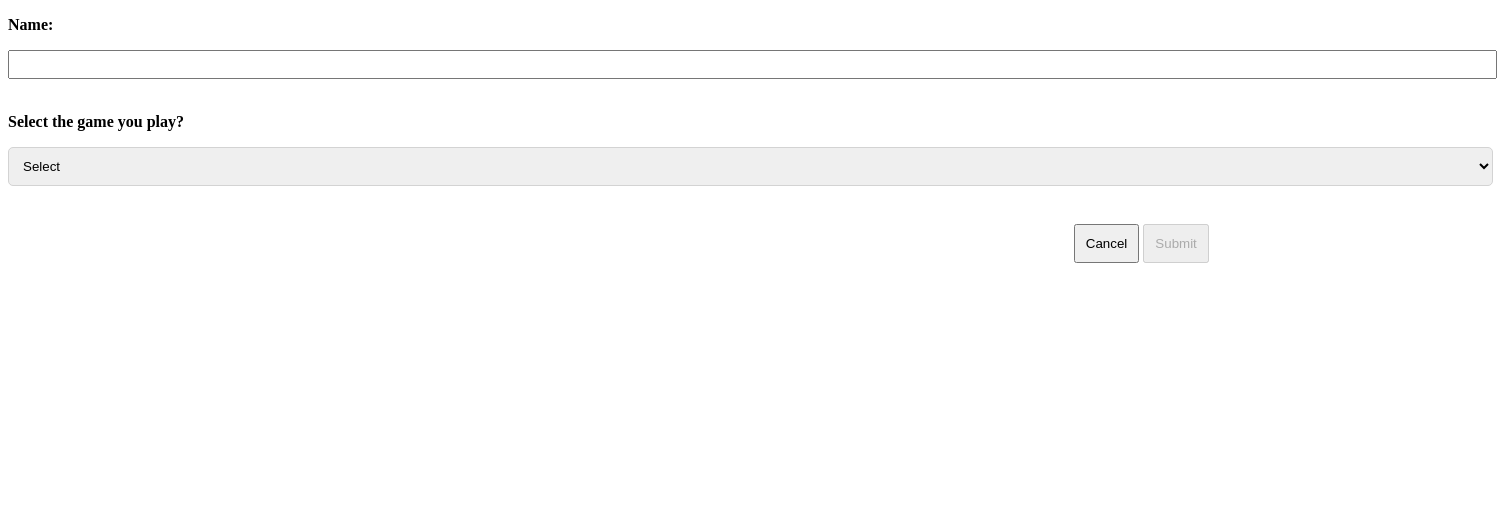
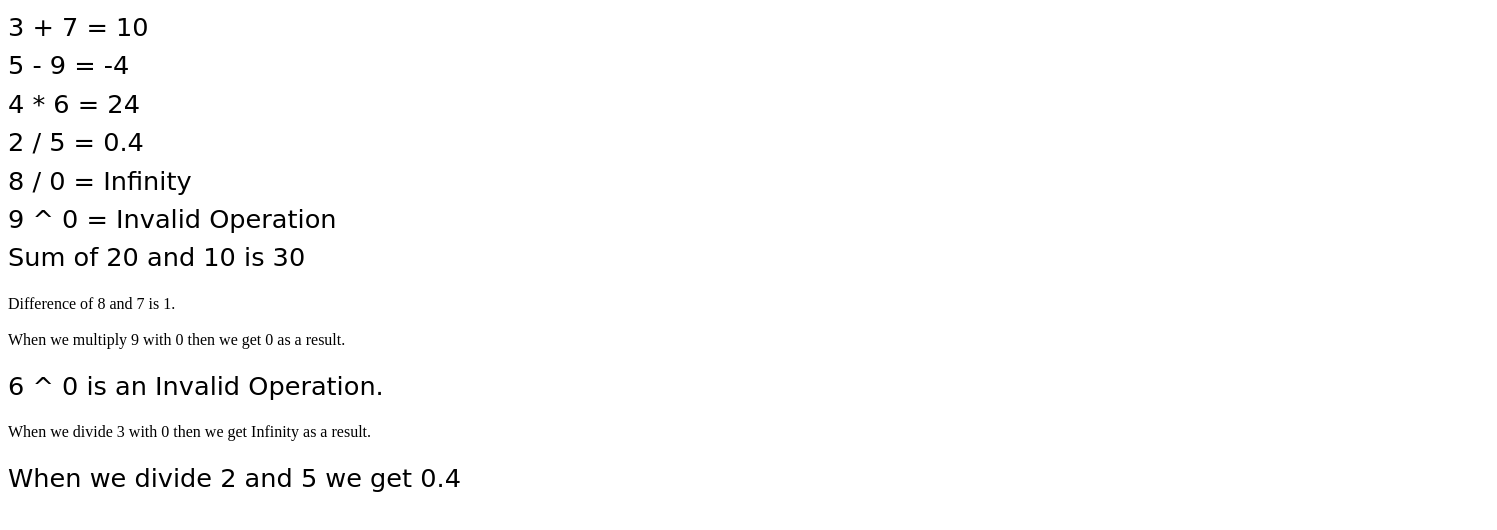
Before and after one commit to AbhishekSuccessive20/javascript-client, a React (Create React App) app: page / in a window 1280 px wide. Shown: the top 530 px of the page, 1497 px wide, since content can reach past the window. Built offline with nearby package versions, Linux system fonts and the light colour scheme.

Commit message:
added files for material-ui

```diff
--- a/package.json
+++ b/package.json
@@ -3,9 +3,12 @@
   "version": "0.1.0",
   "private": true,
   "dependencies": {
+    "@material-ui/core": "^4.11.2",
+    "@material-ui/icons": "^4.11.2",
     "@testing-library/jest-dom": "^5.11.6",
     "@testing-library/react": "^11.2.2",
     "@testing-library/user-event": "^12.5.0",
+    "material-ui": "^1.0.0-beta.47",
     "prop-types": "^15.7.2",
     "react": "^17.0.1",
     "react-dom": "^17.0.1",
--- a/src/App.jsx
+++ b/src/App.jsx
@@ -1,11 +1,13 @@
 import React from 'react';
-import { InputDemo } from './pages';
+import { ThemeProvider } from '@material-ui/core/styles';
+import { ChildrenDemo } from './pages';
+import theme from './theme';
 
 function App() {
   return (
-    <div>
-      <InputDemo />
-    </div>
+    <ThemeProvider theme={theme}>
+      <ChildrenDemo />
+    </ThemeProvider>
   );
 }
 
--- /dev/null
+++ b/src/components/Math/Math.jsx
@@ -0,0 +1,31 @@
+import PropTypes from 'prop-types';
+import { operatorList } from '../../configs/constants';
+
+const calculateResult = (first, second, operator) => {
+  if (operatorList.includes(operator)) {
+    // eslint-disable-next-line no-eval
+    const result = eval(`${first} ${operator} ${second}`);
+    return result;
+  }
+  return 'Invalid Operation';
+};
+
+const Math = (props) => {
+  const {
+    first,
+    second,
+    operator,
+    children,
+  } = props;
+  const result = calculateResult(first, second, operator);
+  return children ? children(first, second, operator, result) : `${first} ${operator} ${second} = ${result}`;
+};
+
+Math.propTypes = {
+  first: PropTypes.number.isRequired,
+  second: PropTypes.number.isRequired,
+  operator: PropTypes.string.isRequired,
+  children: PropTypes.func,
+};
+
+export default Math;
--- /dev/null
+++ b/src/components/Math/index.js
@@ -0,0 +1 @@
+export { default as Math } from './Math';
--- a/src/configs/constants.js
+++ b/src/configs/constants.js
@@ -1,5 +1,7 @@
 export const PUBLIC_IMAGE_FOLDER = '/images/';
 export const DEFAULT_BANNER_IMAGE = 'banners/default.png';
+
+export const operatorList = ['+', '-', '*', '/'];
 
 export const options = [
   { label: 'Cricket', value: 'cricket' },
--- /dev/null
+++ b/src/pages/Childrendemo/ChildrenDemo.jsx
@@ -0,0 +1,78 @@
+import React, { Component } from 'react';
+import { Typography } from '@material-ui/core';
+import { Math } from '../../components/Math';
+
+class ChildrenDemo extends Component {
+  constructor(props) {
+    super(props);
+    this.state = {};
+  }
+
+  render() {
+    return (
+      <>
+        <Typography>
+          <Math first={3} second={7} operator="+" />
+        </Typography>
+        <Typography>
+          <Math first={5} second={9} operator="-" />
+        </Typography>
+        <Typography>
+          <Math first={4} second={6} operator="*" />
+        </Typography>
+        <Typography>
+          <Math first={2} second={5} operator="/" />
+        </Typography>
+        <Typography>
+          <Math first={8} second={0} operator="/" />
+        </Typography>
+        <Typography>
+          <Math first={9} second={0} operator="^" />
+        </Typography>
+        <Typography>
+          <Math first={20} second={10} operator="+">
+            {(first, second, operator, result) => (
+              <div>{`Sum of ${first} and ${second} is ${result}`}</div>
+            )}
+          </Math>
+        </Typography>
+        <br />
+        <Math first={8} second={7} operator="-">
+          {(first, second, operator, result) => (
+            <div>{`Difference of ${first} and ${second} is ${result}.`}</div>
+          )}
+        </Math>
+        <br />
+        <Math first={9} second={0} operator="*">
+          {(first, second, operator, result) => (
+            <div>{`When we multiply ${first} with ${second} then we get ${result} as a result.`}</div>
+          )}
+        </Math>
+        <br />
+        <Typography>
+          <Math first={6} second={0} operator="^">
+            {(first, second, operator, result) => (
+              <div>{`${first} ${operator} ${second} is an ${result}.`}</div>
+            )}
+          </Math>
+        </Typography>
+        <br />
+        <Math first={3} second={0} operator="/">
+          {(first, second, operator, result) => (
+            <div>{`When we divide ${first} with ${second} then we get ${result} as a result.`}</div>
+          )}
+        </Math>
+        <br />
+        <Typography>
+          <Math first={2} second={5} operator="/">
+            {(first, second, operator, result) => (
+              <div>{`When we divide ${first} and ${second} we get ${result}`}</div>
+            )}
+          </Math>
+        </Typography>
+      </>
+    );
+  }
+}
+
+export default ChildrenDemo;
--- /dev/null
+++ b/src/pages/Childrendemo/index.js
@@ -0,0 +1 @@
+export { default as ChildrenDemo } from './ChildrenDemo';
--- a/src/pages/index.js
+++ b/src/pages/index.js
@@ -1,2 +1,3 @@
 export { TextFieldDemo } from './TextFieldDemo';
 export { InputDemo } from './InputDemo';
+export { ChildrenDemo } from './Childrendemo';
--- /dev/null
+++ b/src/theme.js
@@ -0,0 +1,10 @@
+import { createMuiTheme } from '@material-ui/core/styles';
+
+const theme = createMuiTheme({
+  typography: {
+    fontFamily: ['Comic Sans MS', 'cursive', 'sans-serif'].join(','),
+    htmlFontSize: 10,
+  },
+});
+
+export default theme;
```
Also changed, not shown: 2 other files (tests, documents, lock files or other folders).
